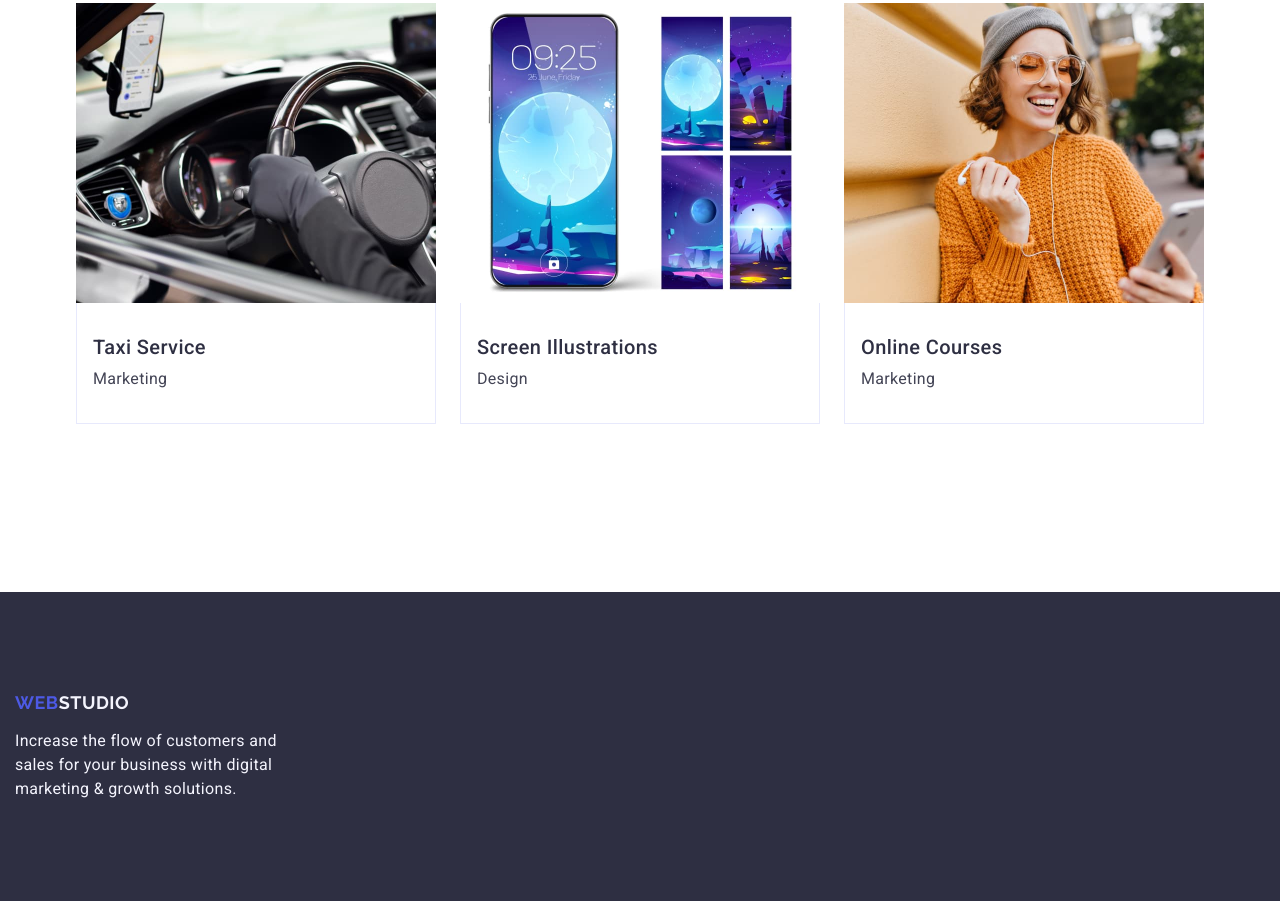
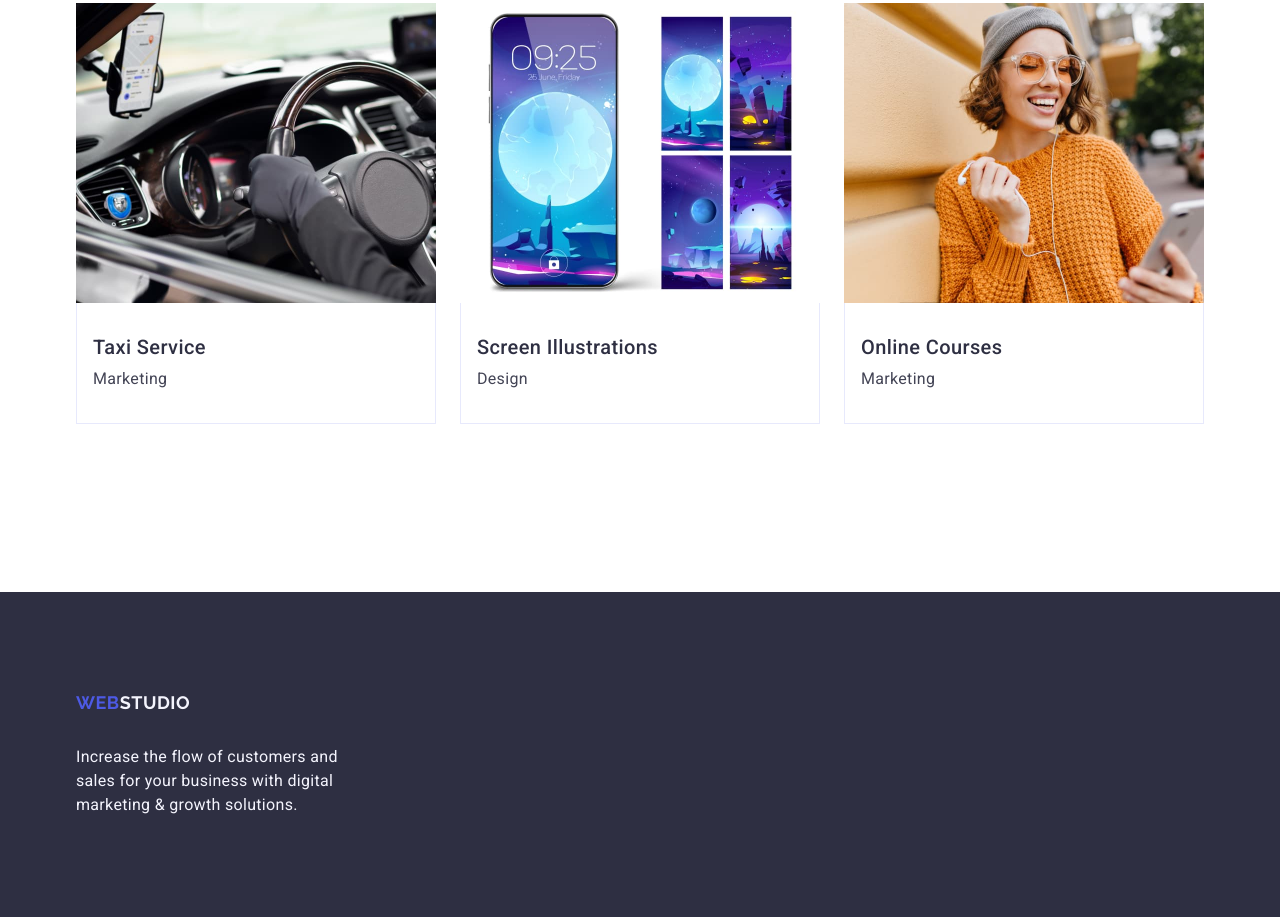
Before and after one commit to olgagoiko/goit-markup-hw-03, a plain HTML site: page index.html in a window 1280 px wide. Shown: the part 2519-3436 px from the top of the page. Drawn offline with nearby package versions, Linux system fonts and the light colour scheme.

Commit message:
add files

```diff
--- a/css/styles.css
+++ b/css/styles.css
@@ -330,11 +330,6 @@ address {
     padding: 100px 0;
 }
 
-.footer-container {
-    display: inline-block;
-
-}
-
 .footer-logo {
     font-family: "Raleway", sans-serif;
     font-weight: 700;
@@ -356,11 +351,15 @@ address {
     color: #f4f4fd;
 }
 
+.logo-footer {
+    display: inline-block;
+    margin-bottom: 16px;
+}
+
 .footer-text {
     font-size: 16px;
     line-height: 1.5;
     letter-spacing: 0.02em;
     color: #f4f4fd;
     max-width: 264px;
-    margin-top: 16px;
-}
+    }
--- a/index.html
+++ b/index.html
@@ -194,8 +194,8 @@
 
     <footer class="footer">
       <div class="footer-container container">
-        <a class="logo" href="./index.html"
-          >Web<span class="footer-partlogo">Studio</span></a>
+        <a class="logo logo-footer" href="./index.html"
+          >Web<span class="footer-partlogo logo-footer">Studio</span></a>
         <p class="footer-text">
           Increase the flow of customers and sales for your business with
           digital marketing & growth solutions.
```
